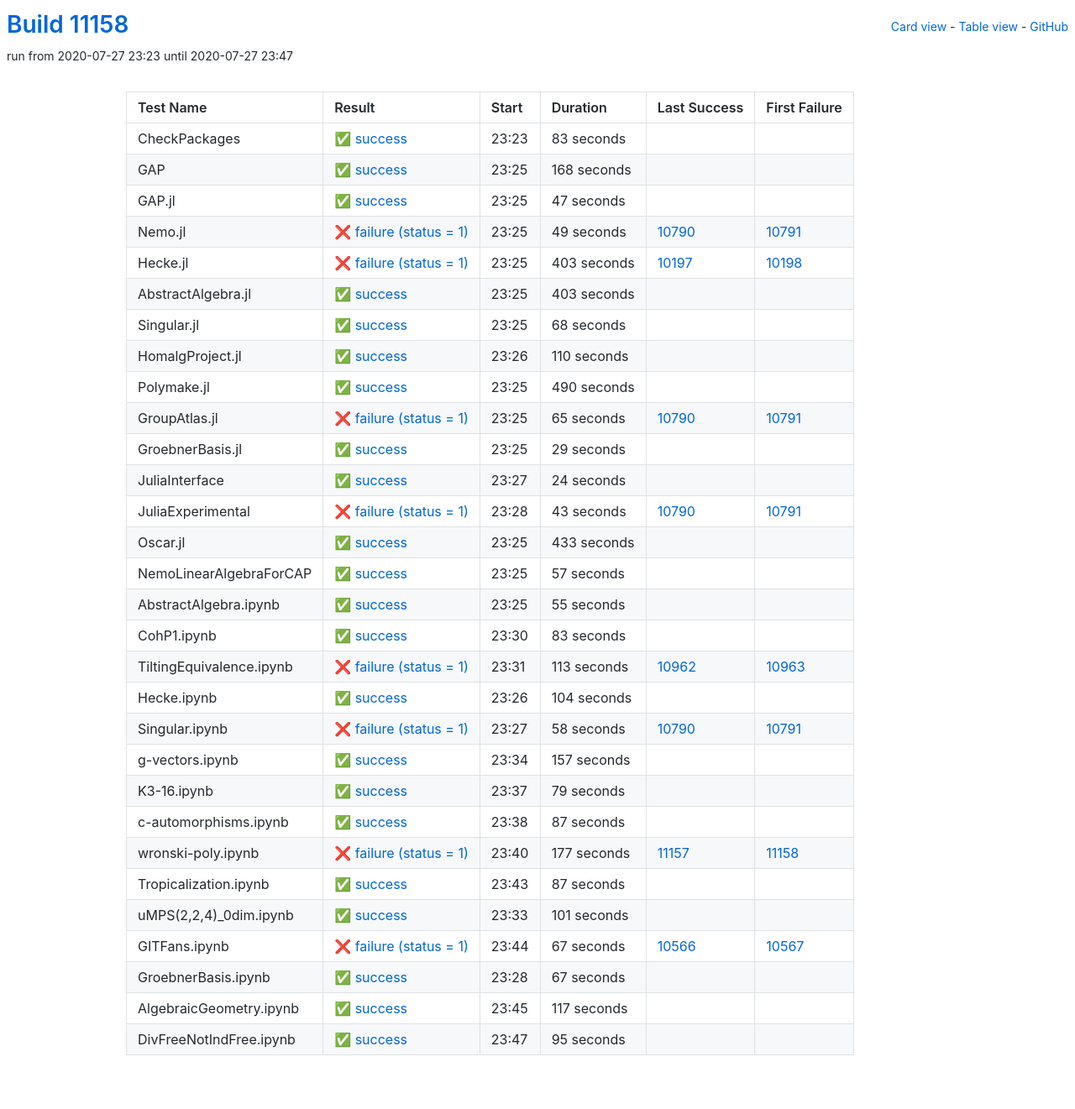
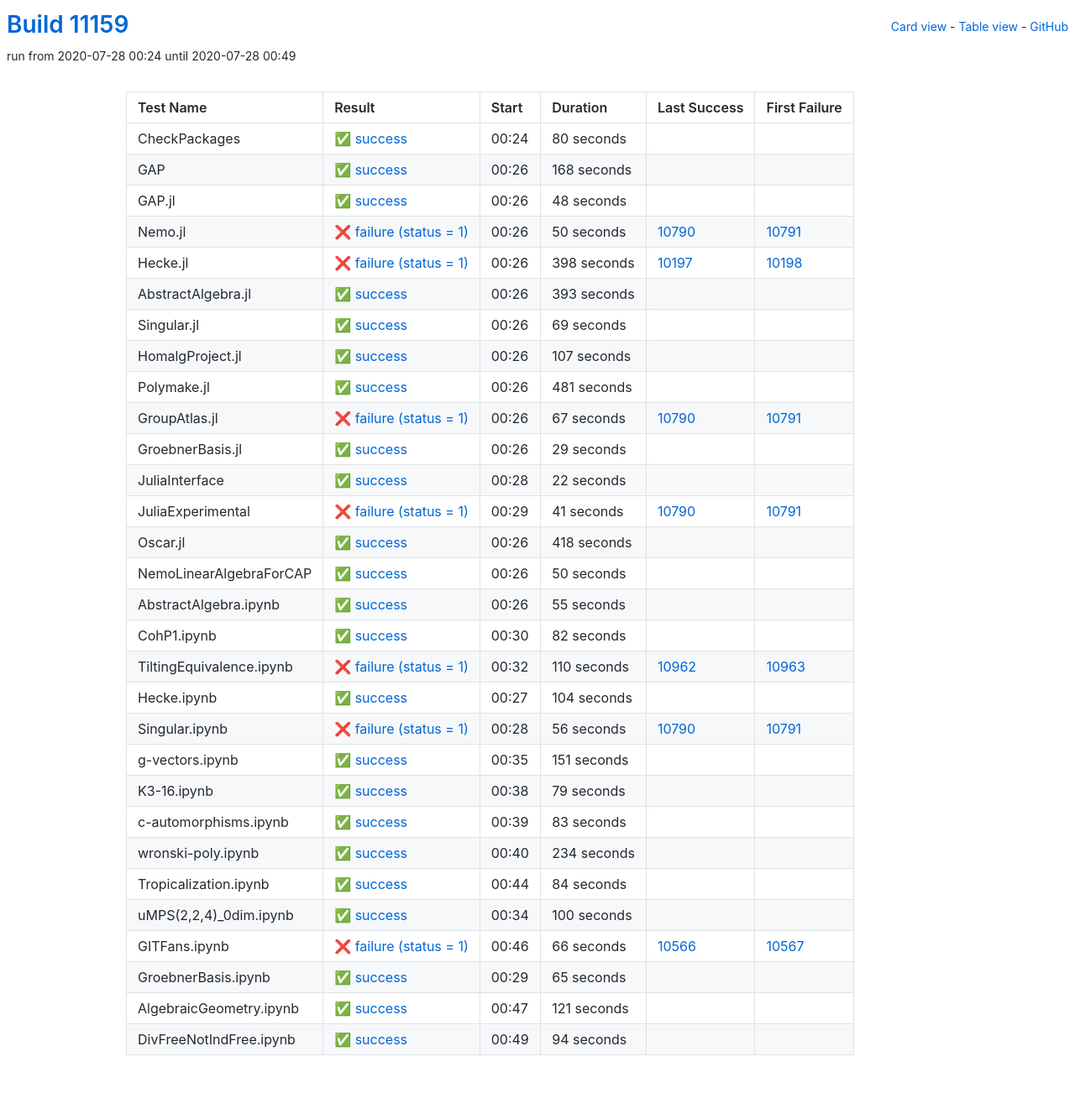
Before and after one commit to oscar-system/oscar-ci-status, a Jekyll site: the page built from table.html, in a window 1280 px wide. Shown: the whole page at 84% size. Built offline with Jekyll 4.4.1, drawn with Linux system fonts in a browser that asks for light colours.

Commit message:
Build #11159

```diff
--- a/_data/ci.yml
+++ b/_data/ci.yml
@@ -1,6 +1,6 @@
 ---
-build: 11158
-build_url: https://oscarci.mathematik.uni-kl.de/job/oscar/11158/
+build: 11159
+build_url: https://oscarci.mathematik.uni-kl.de/job/oscar/11159/
 job: oscar
 organization: oscar-system
 repo: oscar-ci-status
@@ -8,20 +8,20 @@
 tests:
 - name: CheckPackages
   id: checkpackages
-  log: https://oscarci.mathematik.uni-kl.de/job/oscar/11158/artifact/logs/build-11158/CheckPackages.log
-  start: 2020-07-27 23:23
+  log: https://oscarci.mathematik.uni-kl.de/job/oscar/11159/artifact/logs/build-11159/CheckPackages.log
+  start: 2020-07-28 00:24
   success: true
   exitcode: 0
   status: success
-  duration: 83
+  duration: 80
   last_success: false
   last_success_url:
   first_failure: false
   first_failure_url:
 - name: GAP
   id: gap
-  log: https://oscarci.mathematik.uni-kl.de/job/oscar/11158/artifact/logs/build-11158/GAP.log
-  start: 2020-07-27 23:25
+  log: https://oscarci.mathematik.uni-kl.de/job/oscar/11159/artifact/logs/build-11159/GAP.log
+  start: 2020-07-28 00:26
   success: true
   exitcode: 0
   status: success
@@ -32,104 +32,104 @@
   first_failure_url:
 - name: GAP.jl
   id: gap-jl
-  log: https://oscarci.mathematik.uni-kl.de/job/oscar/11158/artifact/logs/build-11158/GAP.jl.log
-  start: 2020-07-27 23:25
+  log: https://oscarci.mathematik.uni-kl.de/job/oscar/11159/artifact/logs/build-11159/GAP.jl.log
+  start: 2020-07-28 00:26
   success: true
   exitcode: 0
   status: success
-  duration: 47
+  duration: 48
   last_success: false
   last_success_url:
   first_failure: false
   first_failure_url:
 - name: Nemo.jl
   id: nemo-jl
-  log: https://oscarci.mathematik.uni-kl.de/job/oscar/11158/artifact/logs/build-11158/Nemo.jl.log
-  start: 2020-07-27 23:25
+  log: https://oscarci.mathematik.uni-kl.de/job/oscar/11159/artifact/logs/build-11159/Nemo.jl.log
+  start: 2020-07-28 00:26
   success: false
   exitcode: 1
   status: failure
-  duration: 49
+  duration: 50
   last_success: 10790
   last_success_url: https://oscarci.mathematik.uni-kl.de/job/oscar/10790/
   first_failure: 10791
   first_failure_url: https://oscarci.mathematik.uni-kl.de/job/oscar/10791/
 - name: Hecke.jl
   id: hecke-jl
-  log: https://oscarci.mathematik.uni-kl.de/job/oscar/11158/artifact/logs/build-11158/Hecke.jl.log
-  start: 2020-07-27 23:25
+  log: https://oscarci.mathematik.uni-kl.de/job/oscar/11159/artifact/logs/build-11159/Hecke.jl.log
+  start: 2020-07-28 00:26
   success: false
   exitcode: 1
   status: failure
-  duration: 403
+  duration: 398
   last_success: 10197
   last_success_url: https://oscarci.mathematik.uni-kl.de/job/oscar/10197/
   first_failure: 10198
   first_failure_url: https://oscarci.mathematik.uni-kl.de/job/oscar/10198/
 - name: AbstractAlgebra.jl
   id: abstractalgebra-jl
-  log: https://oscarci.mathematik.uni-kl.de/job/oscar/11158/artifact/logs/build-11158/AbstractAlgebra.jl.log
-  start: 2020-07-27 23:25
+  log: https://oscarci.mathematik.uni-kl.de/job/oscar/11159/artifact/logs/build-11159/AbstractAlgebra.jl.log
+  start: 2020-07-28 00:26
   success: true
   exitcode: 0
   status: success
-  duration: 403
+  duration: 393
   last_success: false
   last_success_url:
   first_failure: false
   first_failure_url:
 - name: Singular.jl
   id: singular-jl
-  log: https://oscarci.mathematik.uni-kl.de/job/oscar/11158/artifact/logs/build-11158/Singular.jl.log
-  start: 2020-07-27 23:25
+  log: https://oscarci.mathematik.uni-kl.de/job/oscar/11159/artifact/logs/build-11159/Singular.jl.log
+  start: 2020-07-28 00:26
   success: true
   exitcode: 0
   status: success
-  duration: 68
+  duration: 69
   last_success: false
   last_success_url:
   first_failure: false
   first_failure_url:
 - name: HomalgProject.jl
   id: homalgproject-jl
-  log: https://oscarci.mathematik.uni-kl.de/job/oscar/11158/artifact/logs/build-11158/HomalgProject.jl.log
-  start: 2020-07-27 23:26
+  log: https://oscarci.mathematik.uni-kl.de/job/oscar/11159/artifact/logs/build-11159/HomalgProject.jl.log
+  start: 2020-07-28 00:26
   success: true
   exitcode: 0
   status: success
-  duration: 110
+  duration: 107
   last_success: false
   last_success_url:
   first_failure: false
   first_failure_url:
 - name: Polymake.jl
   id: polymake-jl
-  log: https://oscarci.mathematik.uni-kl.de/job/oscar/11158/artifact/logs/build-11158/Polymake.jl.log
-  start: 2020-07-27 23:25
+  log: https://oscarci.mathematik.uni-kl.de/job/oscar/11159/artifact/logs/build-11159/Polymake.jl.log
+  start: 2020-07-28 00:26
   success: true
   exitcode: 0
   status: success
-  duration: 490
+  duration: 481
   last_success: false
   last_success_url:
   first_failure: false
   first_failure_url:
 - name: GroupAtlas.jl
   id: groupatlas-jl
-  log: https://oscarci.mathematik.uni-kl.de/job/oscar/11158/artifact/logs/build-11158/GroupAtlas.jl.log
-  start: 2020-07-27 23:25
+  log: https://oscarci.mathematik.uni-kl.de/job/oscar/11159/artifact/logs/build-11159/GroupAtlas.jl.log
+  start: 2020-07-28 00:26
   success: false
   exitcode: 1
   status: failure
-  duration: 65
+  duration: 67
   last_success: 10790
   last_success_url: https://oscarci.mathematik.uni-kl.de/job/oscar/10790/
   first_failure: 10791
   first_failure_url: https://oscarci.mathematik.uni-kl.de/job/oscar/10791/
 - name: GroebnerBasis.jl
   id: groebnerbasis-jl
-  log: https://oscarci.mathematik.uni-kl.de/job/oscar/11158/artifact/logs/build-11158/GroebnerBasis.jl.log
-  start: 2020-07-27 23:25
+  log: https://oscarci.mathematik.uni-kl.de/job/oscar/11159/artifact/logs/build-11159/GroebnerBasis.jl.log
+  start: 2020-07-28 00:26
   success: true
   exitcode: 0
   status: success
@@ -140,56 +140,56 @@
   first_failure_url:
 - name: JuliaInterface
   id: juliainterface
-  log: https://oscarci.mathematik.uni-kl.de/job/oscar/11158/artifact/logs/build-11158/JuliaInterface.log
-  start: 2020-07-27 23:27
+  log: https://oscarci.mathematik.uni-kl.de/job/oscar/11159/artifact/logs/build-11159/JuliaInterface.log
+  start: 2020-07-28 00:28
   success: true
   exitcode: 0
   status: success
-  duration: 24
+  duration: 22
   last_success: false
   last_success_url:
   first_failure: false
   first_failure_url:
 - name: JuliaExperimental
   id: juliaexperimental
-  log: https://oscarci.mathematik.uni-kl.de/job/oscar/11158/artifact/logs/build-11158/JuliaExperimental.log
-  start: 2020-07-27 23:28
+  log: https://oscarci.mathematik.uni-kl.de/job/oscar/11159/artifact/logs/build-11159/JuliaExperimental.log
+  start: 2020-07-28 00:29
   success: false
   exitcode: 1
   status: failure
-  duration: 43
+  duration: 41
   last_success: 10790
   last_success_url: https://oscarci.mathematik.uni-kl.de/job/oscar/10790/
   first_failure: 10791
   first_failure_url: https://oscarci.mathematik.uni-kl.de/job/oscar/10791/
 - name: Oscar.jl
   id: oscar-jl
-  log: https://oscarci.mathematik.uni-kl.de/job/oscar/11158/artifact/logs/build-11158/Oscar.jl.log
-  start: 2020-07-27 23:25
+  log: https://oscarci.mathematik.uni-kl.de/job/oscar/11159/artifact/logs/build-11159/Oscar.jl.log
+  start: 2020-07-28 00:26
   success: true
   exitcode: 0
   status: success
-  duration: 433
+  duration: 418
   last_success: false
   last_success_url:
   first_failure: false
   first_failure_url:
 - name: NemoLinearAlgebraForCAP
   id: nemolinearalgebraforcap
-  log: https://oscarci.mathematik.uni-kl.de/job/oscar/11158/artifact/logs/build-11158/NemoLinearAlgebraForCAP.log
-  start: 2020-07-27 23:25
+  log: https://oscarci.mathematik.uni-kl.de/job/oscar/11159/artifact/logs/build-11159/NemoLinearAlgebraForCAP.log
+  start: 2020-07-28 00:26
   success: true
   exitcode: 0
   status: success
-  duration: 57
+  duration: 50
   last_success: false
   last_success_url:
   first_failure: false
   first_failure_url:
 - name: AbstractAlgebra.ipynb
   id: abstractalgebra-ipynb
-  log: https://oscarci.mathematik.uni-kl.de/job/oscar/11158/artifact/logs/build-11158/AbstractAlgebra.ipynb.log
-  start: 2020-07-27 23:25
+  log: https://oscarci.mathematik.uni-kl.de/job/oscar/11159/artifact/logs/build-11159/AbstractAlgebra.ipynb.log
+  start: 2020-07-28 00:26
   success: true
   exitcode: 0
   status: success
@@ -200,32 +200,32 @@
   first_failure_url:
 - name: CohP1.ipynb
   id: cohp1-ipynb
-  log: https://oscarci.mathematik.uni-kl.de/job/oscar/11158/artifact/logs/build-11158/CohP1.ipynb.log
-  start: 2020-07-27 23:30
+  log: https://oscarci.mathematik.uni-kl.de/job/oscar/11159/artifact/logs/build-11159/CohP1.ipynb.log
+  start: 2020-07-28 00:30
   success: true
   exitcode: 0
   status: success
-  duration: 83
+  duration: 82
   last_success: false
   last_success_url:
   first_failure: false
   first_failure_url:
 - name: TiltingEquivalence.ipynb
   id: tiltingequivalence-ipynb
-  log: https://oscarci.mathematik.uni-kl.de/job/oscar/11158/artifact/logs/build-11158/TiltingEquivalence.ipynb.log
-  start: 2020-07-27 23:31
+  log: https://oscarci.mathematik.uni-kl.de/job/oscar/11159/artifact/logs/build-11159/TiltingEquivalence.ipynb.log
+  start: 2020-07-28 00:32
   success: false
   exitcode: 1
   status: failure
-  duration: 113
+  duration: 110
   last_success: 10962
   last_success_url: https://oscarci.mathematik.uni-kl.de/job/oscar/10962/
   first_failure: 10963
   first_failure_url: https://oscarci.mathematik.uni-kl.de/job/oscar/10963/
 - name: Hecke.ipynb
   id: hecke-ipynb
-  log: https://oscarci.mathematik.uni-kl.de/job/oscar/11158/artifact/logs/build-11158/Hecke.ipynb.log
-  start: 2020-07-27 23:26
+  log: https://oscarci.mathematik.uni-kl.de/job/oscar/11159/artifact/logs/build-11159/Hecke.ipynb.log
+  start: 2020-07-28 00:27
   success: true
   exitcode: 0
   status: success
@@ -236,32 +236,32 @@
   first_failure_url:
 - name: Singular.ipynb
   id: singular-ipynb
-  log: https://oscarci.mathematik.uni-kl.de/job/oscar/11158/artifact/logs/build-11158/Singular.ipynb.log
-  start: 2020-07-27 23:27
+  log: https://oscarci.mathematik.uni-kl.de/job/oscar/11159/artifact/logs/build-11159/Singular.ipynb.log
+  start: 2020-07-28 00:28
   success: false
   exitcode: 1
   status: failure
-  duration: 58
+  duration: 56
   last_success: 10790
   last_success_url: https://oscarci.mathematik.uni-kl.de/job/oscar/10790/
   first_failure: 10791
   first_failure_url: https://oscarci.mathematik.uni-kl.de/job/oscar/10791/
 - name: g-vectors.ipynb
   id: g-vectors-ipynb
-  log: https://oscarci.mathematik.uni-kl.de/job/oscar/11158/artifact/logs/build-11158/g-vectors.ipynb.log
-  start: 2020-07-27 23:34
+  log: https://oscarci.mathematik.uni-kl.de/job/oscar/11159/artifact/logs/build-11159/g-vectors.ipynb.log
+  start: 2020-07-28 00:35
   success: true
   exitcode: 0
   status: success
-  duration: 157
+  duration: 151
   last_success: false
   last_success_url:
   first_failure: false
   first_failure_url:
 - name: K3-16.ipynb
   id: k3-16-ipynb
-  log: https://oscarci.mathematik.uni-kl.de/job/oscar/11158/artifact/logs/build-11158/K3-16.ipynb.log
-  start: 2020-07-27 23:37
+  log: https://oscarci.mathematik.uni-kl.de/job/oscar/11159/artifact/logs/build-11159/K3-16.ipynb.log
+  start: 2020-07-28 00:38
   success: true
   exitcode: 0
   status: success
@@ -272,96 +272,96 @@
   first_failure_url:
 - name: c-automorphisms.ipynb
   id: c-automorphisms-ipynb
-  log: https://oscarci.mathematik.uni-kl.de/job/oscar/11158/artifact/logs/build-11158/c-automorphisms.ipynb.log
-  start: 2020-07-27 23:38
+  log: https://oscarci.mathematik.uni-kl.de/job/oscar/11159/artifact/logs/build-11159/c-automorphisms.ipynb.log
+  start: 2020-07-28 00:39
   success: true
   exitcode: 0
   status: success
-  duration: 87
+  duration: 83
   last_success: false
   last_success_url:
   first_failure: false
   first_failure_url:
 - name: wronski-poly.ipynb
   id: wronski-poly-ipynb
-  log: https://oscarci.mathematik.uni-kl.de/job/oscar/11158/artifact/logs/build-11158/wronski-poly.ipynb.log
-  start: 2020-07-27 23:40
-  success: false
-  exitcode: 1
-  status: failure
-  duration: 177
-  last_success: 11157
-  last_success_url: https://oscarci.mathematik.uni-kl.de/job/oscar/11157/
-  first_failure: 11158
-  first_failure_url: https://oscarci.mathematik.uni-kl.de/job/oscar/11158/
-- name: Tropicalization.ipynb
-  id: tropicalization-ipynb
-  log: https://oscarci.mathematik.uni-kl.de/job/oscar/11158/artifact/logs/build-11158/Tropicalization.ipynb.log
-  start: 2020-07-27 23:43
+  log: https://oscarci.mathematik.uni-kl.de/job/oscar/11159/artifact/logs/build-11159/wronski-poly.ipynb.log
+  start: 2020-07-28 00:40
   success: true
   exitcode: 0
   status: success
-  duration: 87
+  duration: 234
+  last_success: false
+  last_success_url:
+  first_failure: false
+  first_failure_url:
+- name: Tropicalization.ipynb
+  id: tropicalization-ipynb
+  log: https://oscarci.mathematik.uni-kl.de/job/oscar/11159/artifact/logs/build-11159/Tropicalization.ipynb.log
+  start: 2020-07-28 00:44
+  success: true
+  exitcode: 0
+  status: success
+  duration: 84
   last_success: false
   last_success_url:
   first_failure: false
   first_failure_url:
 - name: uMPS(2,2,4)_0dim.ipynb
   id: umps-2-2-4-0dim-ipynb
-  log: https://oscarci.mathematik.uni-kl.de/job/oscar/11158/artifact/logs/build-11158/uMPS-2-2-4-_0dim.ipynb.log
-  start: 2020-07-27 23:33
+  log: https://oscarci.mathematik.uni-kl.de/job/oscar/11159/artifact/logs/build-11159/uMPS-2-2-4-_0dim.ipynb.log
+  start: 2020-07-28 00:34
   success: true
   exitcode: 0
   status: success
-  duration: 101
+  duration: 100
   last_success: false
   last_success_url:
   first_failure: false
   first_failure_url:
 - name: GITFans.ipynb
   id: gitfans-ipynb
-  log: https://oscarci.mathematik.uni-kl.de/job/oscar/11158/artifact/logs/build-11158/GITFans.ipynb.log
-  start: 2020-07-27 23:44
+  log: https://oscarci.mathematik.uni-kl.de/job/oscar/11159/artifact/logs/build-11159/GITFans.ipynb.log
+  start: 2020-07-28 00:46
   success: false
   exitcode: 1
   status: failure
-  duration: 67
+  duration: 66
   last_success: 10566
   last_success_url: https://oscarci.mathematik.uni-kl.de/job/oscar/10566/
   first_failure: 10567
   first_failure_url: https://oscarci.mathematik.uni-kl.de/job/oscar/10567/
 - name: GroebnerBasis.ipynb
   id: groebnerbasis-ipynb
-  log: https://oscarci.mathematik.uni-kl.de/job/oscar/11158/artifact/logs/build-11158/GroebnerBasis.ipynb.log
-  start: 2020-07-27 23:28
+  log: https://oscarci.mathematik.uni-kl.de/job/oscar/11159/artifact/logs/build-11159/GroebnerBasis.ipynb.log
+  start: 2020-07-28 00:29
   success: true
   exitcode: 0
   status: success
-  duration: 67
+  duration: 65
   last_success: false
   last_success_url:
   first_failure: false
   first_failure_url:
 - name: AlgebraicGeometry.ipynb
   id: algebraicgeometry-ipynb
-  log: https://oscarci.mathematik.uni-kl.de/job/oscar/11158/artifact/logs/build-11158/AlgebraicGeometry.ipynb.log
-  start: 2020-07-27 23:45
+  log: https://oscarci.mathematik.uni-kl.de/job/oscar/11159/artifact/logs/build-11159/AlgebraicGeometry.ipynb.log
+  start: 2020-07-28 00:47
   success: true
   exitcode: 0
   status: success
-  duration: 117
+  duration: 121
   last_success: false
   last_success_url:
   first_failure: false
   first_failure_url:
 - name: DivFreeNotIndFree.ipynb
   id: divfreenotindfree-ipynb
-  log: https://oscarci.mathematik.uni-kl.de/job/oscar/11158/artifact/logs/build-11158/DivFreeNotIndFree.ipynb.log
-  start: 2020-07-27 23:47
+  log: https://oscarci.mathematik.uni-kl.de/job/oscar/11159/artifact/logs/build-11159/DivFreeNotIndFree.ipynb.log
+  start: 2020-07-28 00:49
   success: true
   exitcode: 0
   status: success
-  duration: 95
+  duration: 94
   last_success: false
   last_success_url:
   first_failure: false
```
Also changed, not shown: README.md.
